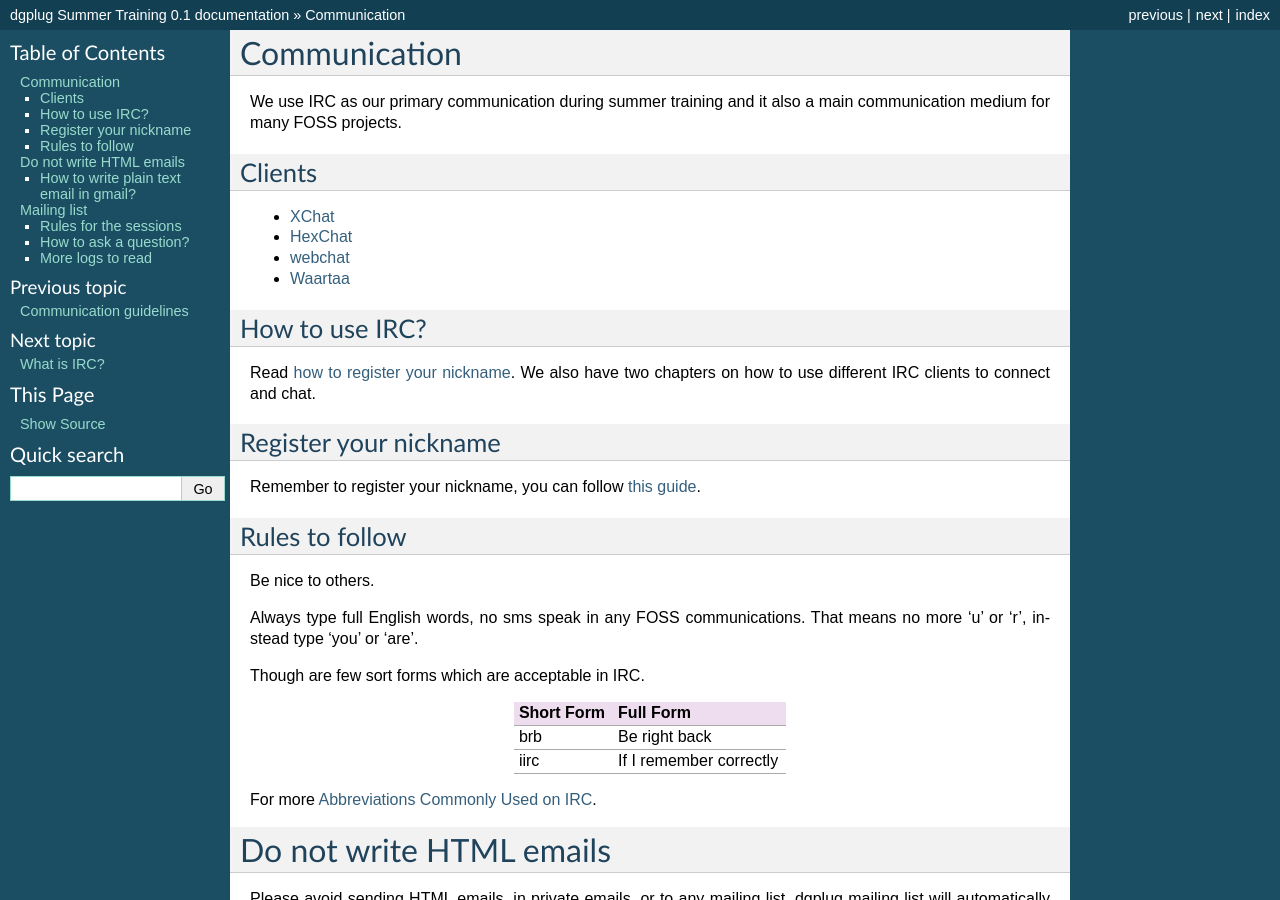
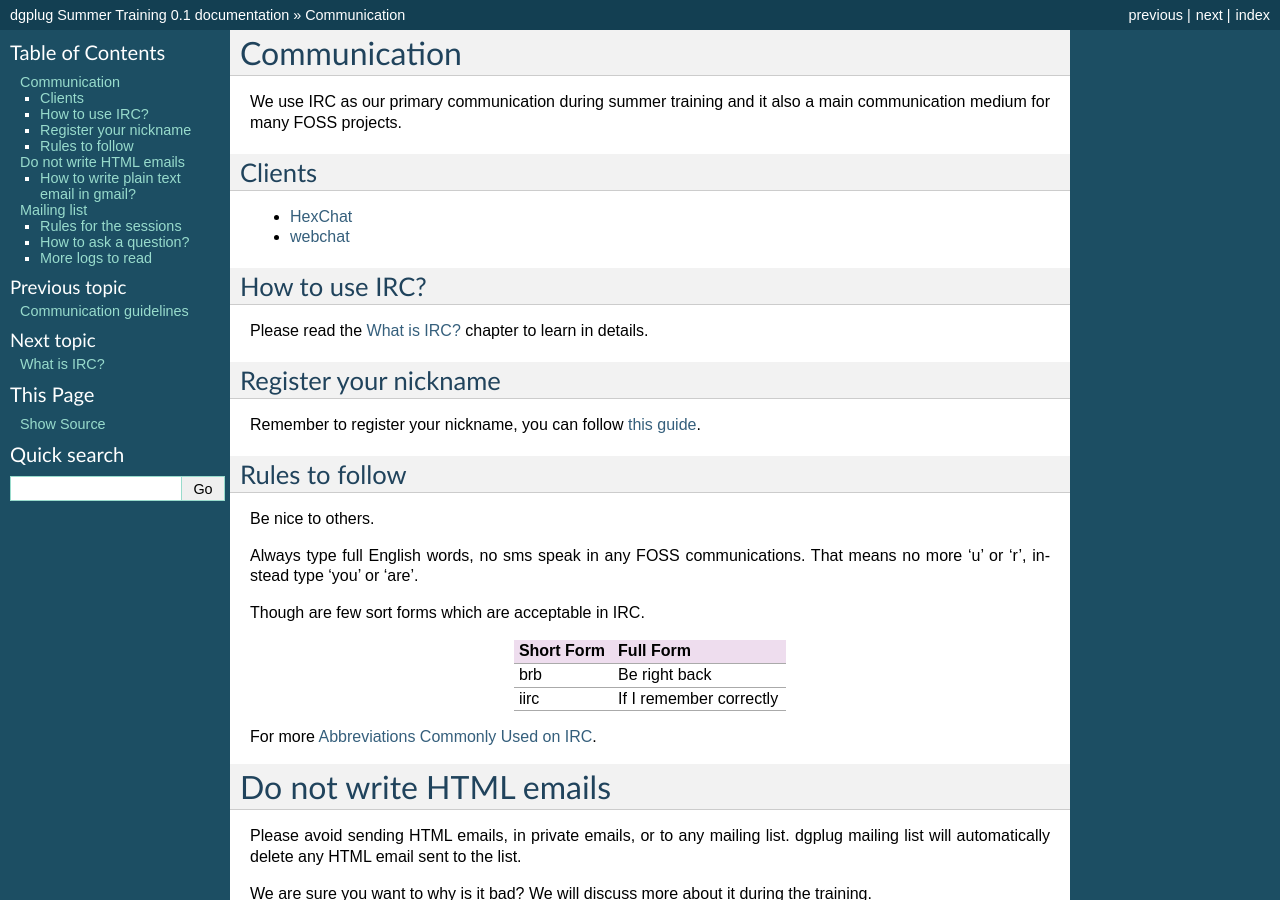
Before and after one commit to kushaldas/summertraining, a Sphinx documentation site: the page built from docs/communication.rst, in a window 1280 px wide and 900 px high. Built offline with Sphinx 7.4.7, drawn with Linux system fonts in a browser that asks for light colours.

Commit message:
Updates link to IRC

```diff
--- a/docs/communication.rst
+++ b/docs/communication.rst
@@ -7,17 +7,14 @@ main communication medium for many FOSS projects.
 Clients
 --------
 
-- `XChat <http://xchat.org/docs/start/>`_
 - `HexChat <http://hexchat.readthedocs.org/en/latest/>`_
 - `webchat <http://webchat.freenode.net/>`_
-- `Waartaa <https://www.waartaa.com/>`_
+
 
 How to use IRC?
 ----------------
 
-Read `how to register your nickname
-<https://fedoraproject.org/wiki/How_to_use_IRC>`_. We also have two chapters on how
-to use different IRC clients to connect and chat.
+Please read the :ref:`ircchapter` chapter to learn in details.
 
 Register your nickname
 -----------------------
```
